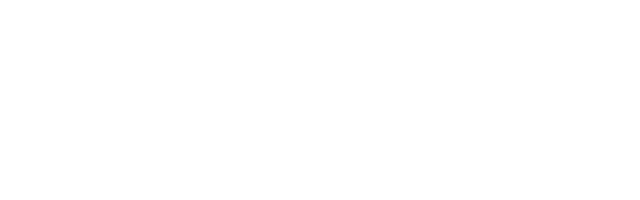
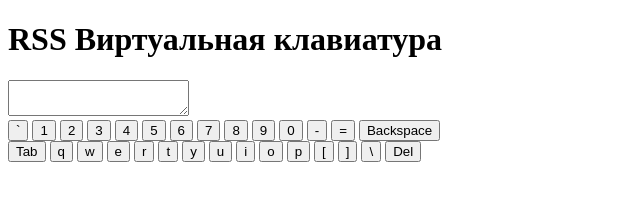
Before and after one commit to seagirl1110/virtual-keyboard, a plain HTML site: page index.html in a window 1280 px wide. Shown: the whole page, without its empty margins (0-640 px from the left). Drawn offline with Linux system fonts and the light colour scheme.

Commit message:
feat: add keyboard-key

```diff
--- a/index.html
+++ b/index.html
@@ -1,12 +1,54 @@
 <!DOCTYPE html>
 <html lang="en">
+
 <head>
     <meta charset="UTF-8">
     <meta http-equiv="X-UA-Compatible" content="IE=edge">
     <meta name="viewport" content="width=device-width, initial-scale=1.0">
     <title>Virtual keyboard</title>
 </head>
+
 <body>
+    <h1 class="title">RSS Виртуальная клавиатура</h1>
+    <textarea class="display"></textarea>
+    <section class="keyboard">
+        <div class="keyboard__line">
+            <button class="keyboard__key" type="button" data-js="key">`</button>
+            <button class="keyboard__key" type="button" data-js="key">1</button>
+            <button class="keyboard__key" type="button" data-js="key">2</button>
+            <button class="keyboard__key" type="button" data-js="key">3</button>
+            <button class="keyboard__key" type="button" data-js="key">4</button>
+            <button class="keyboard__key" type="button" data-js="key">5</button>
+            <button class="keyboard__key" type="button" data-js="key">6</button>
+            <button class="keyboard__key" type="button" data-js="key">7</button>
+            <button class="keyboard__key" type="button" data-js="key">8</button>
+            <button class="keyboard__key" type="button" data-js="key">9</button>
+            <button class="keyboard__key" type="button" data-js="key">0</button>
+            <button class="keyboard__key" type="button" data-js="key">-</button>
+            <button class="keyboard__key" type="button" data-js="key">=</button>
+            <button class="keyboard__key" type="button" data-js="key">Backspace</button>
+        </div>
+        <div class="keyboard__line">
+            <button class="keyboard__key" type="button" data-js="key">Tab</button>
+            <button class="keyboard__key" type="button" data-js="key">q</button>
+            <button class="keyboard__key" type="button" data-js="key">w</button>
+            <button class="keyboard__key" type="button" data-js="key">e</button>
+            <button class="keyboard__key" type="button" data-js="key">r</button>
+            <button class="keyboard__key" type="button" data-js="key">t</button>
+            <button class="keyboard__key" type="button" data-js="key">y</button>
+            <button class="keyboard__key" type="button" data-js="key">u</button>
+            <button class="keyboard__key" type="button" data-js="key">i</button>
+            <button class="keyboard__key" type="button" data-js="key">o</button>
+            <button class="keyboard__key" type="button" data-js="key">p</button>
+            <button class="keyboard__key" type="button" data-js="key">[</button>
+            <button class="keyboard__key" type="button" data-js="key">]</button>
+            <button class="keyboard__key" type="button" data-js="key">\</button>
+            <button class="keyboard__key" type="button" data-js="key">Del</button>
+        </div>
 
+
+    </section>
+    <script src="script.js"></script>
 </body>
+
 </html>
```
